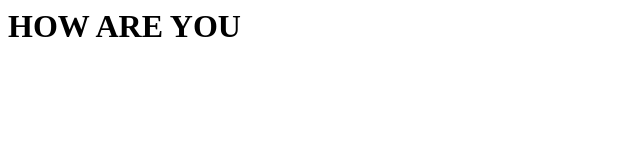
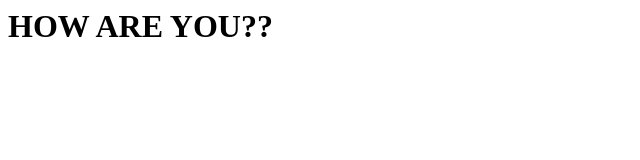
Before and after one commit to sanarashid/gitlearn, a plain HTML site: page index.html in a window 1280 px wide. Shown: the full height of the page, 0-640 px from the left. Drawn offline with Linux system fonts and the light colour scheme.

Commit message:
changes made

```diff
--- a/index.html
+++ b/index.html
@@ -3,6 +3,6 @@
     <title>HELLOO</title>
   </head>
   <body>
-    <h1>HOW ARE YOU</h1>
+    <h1>HOW ARE YOU??</h1>
   </body>
 </html>
```
